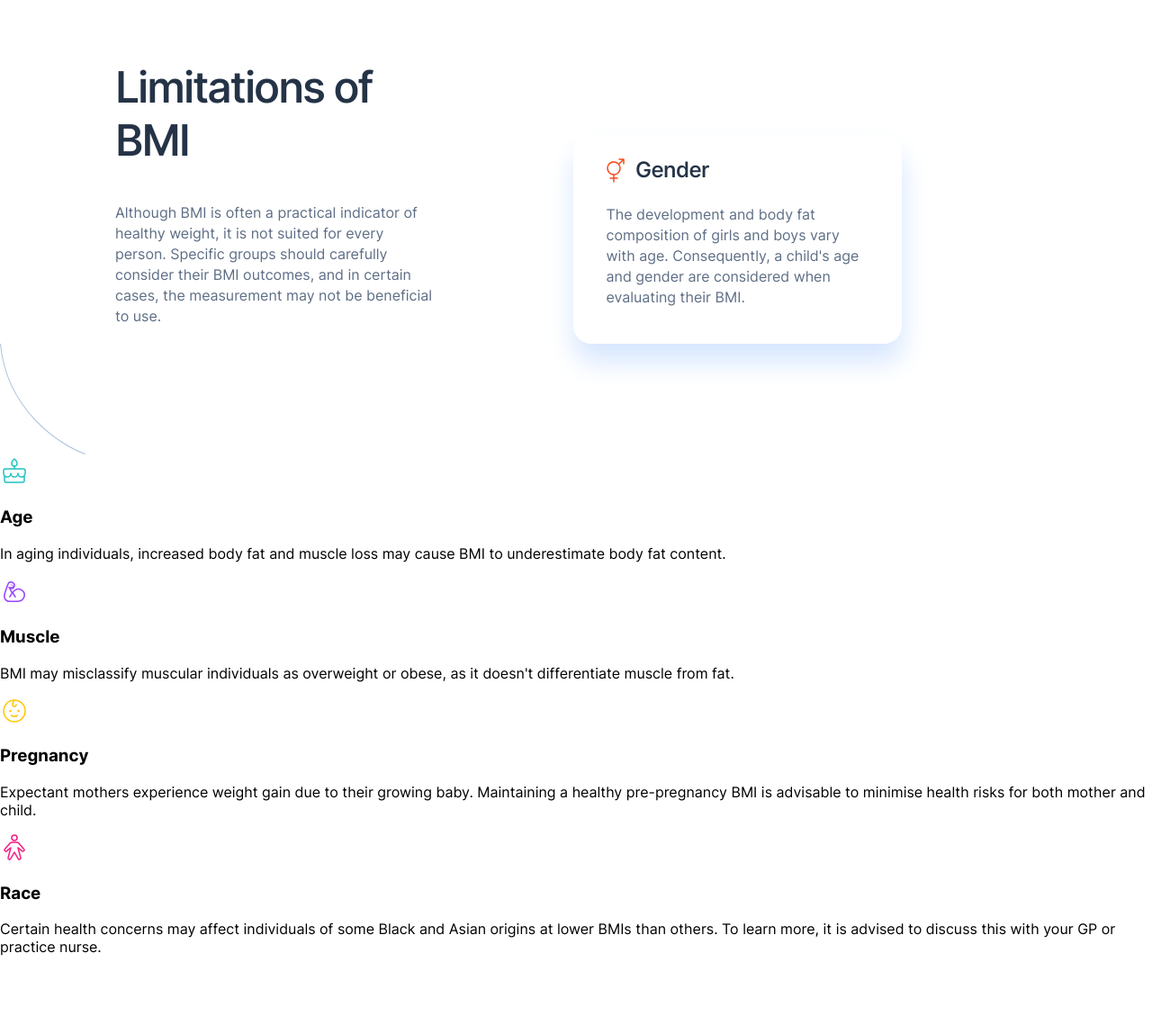
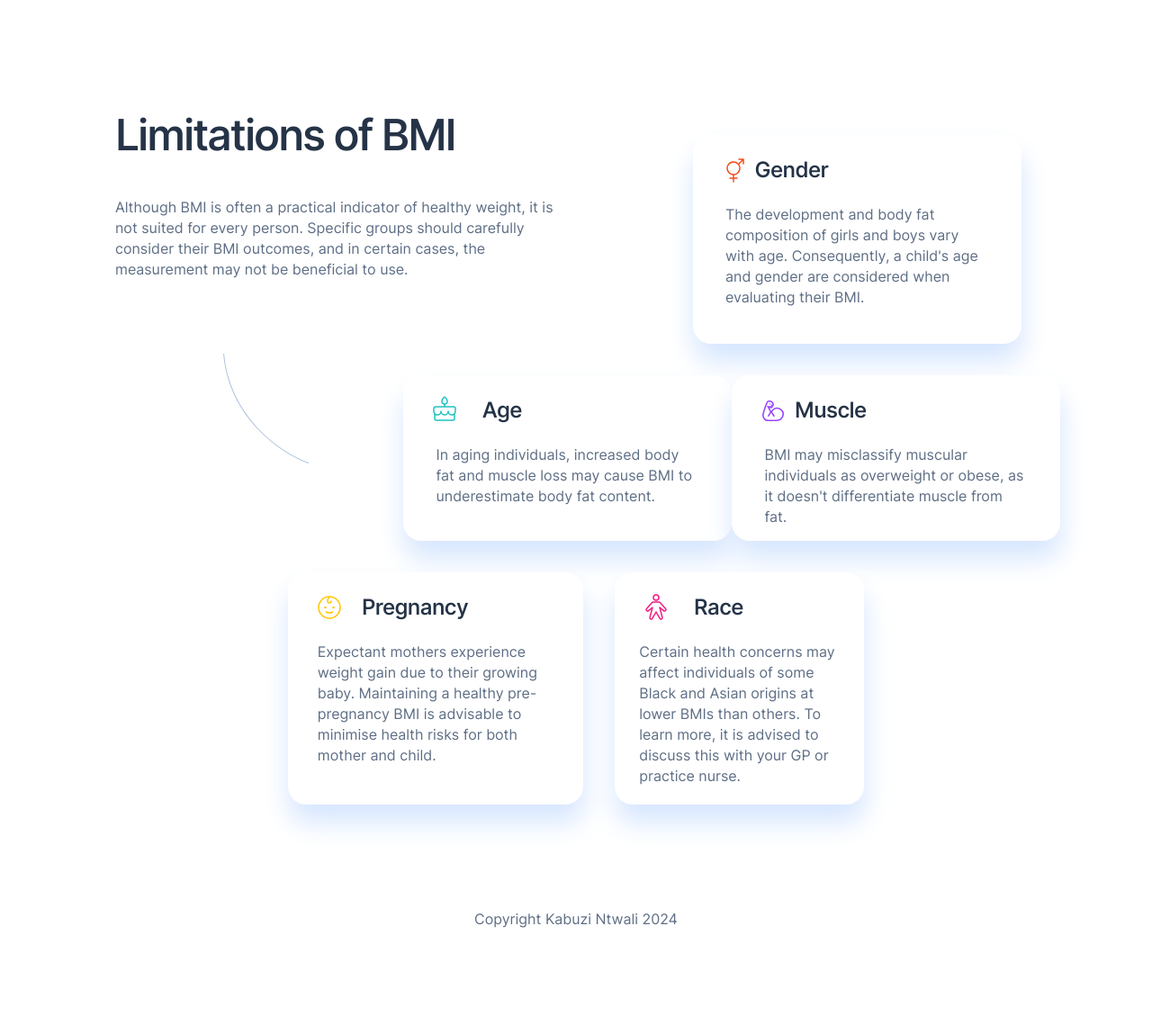
Before and after one commit to tycoonkabuzi/BodyMassCalculator, a plain HTML site: page index.html in a window 1280 px wide. Shown: the part 1904-3053 px from the top of the page at 90% size. Before the commit the page ends 2982 px from the top, so only its background shows below. Drawn offline with Linux system fonts and the light colour scheme.

Commit message:
Footer done

```diff
--- a/index.html
+++ b/index.html
@@ -153,13 +153,15 @@
         </div>
       </div>
       <div class="footer__container__age">
-        <img
-          src="/assets/images/pattern-curved-line-right.svg"
-          alt="pattern curved line right"
-        />
+        <div class="footer__container__age__image">
+          <img
+            src="/assets/images/pattern-curved-line-right.svg"
+            alt="pattern curved line right"
+          />
+        </div>
         <div class="footer__container__age__age">
           <div class="footer__container__age__age__img">
-            <div class="footer__container__age__age__box__img__title">
+            <div class="footer__container__age__age__img__title__box">
               <img src="/assets/images/icon-age.svg" />
               <h3>Age</h3>
             </div>
@@ -171,7 +173,7 @@
         </div>
         <div class="footer__container__age__muscle">
           <div class="footer__container__age__muscle__img">
-            <div class="footer__container__age__muscle__box__img__title">
+            <div class="footer__container__age__muscle__img__title__box">
               <img src="/assets/images/icon-muscle.svg" />
               <h3>Muscle</h3>
             </div>
@@ -182,11 +184,12 @@
           </div>
         </div>
       </div>
+
       <div class="footer__container__pregnancy">
         <div class="footer__container__pregnancy__pregnancy">
           <div class="footer__container__pregnancy__pregnancy__img">
             <div
-              class="footer__container__pregnancy__pregnancy__box__img__title"
+              class="footer__container__pregnancy__pregnancy__img__title__box"
             >
               <img src="/assets/images/icon-pregnancy.svg" />
               <h3>Pregnancy</h3>
@@ -200,7 +203,7 @@
         </div>
         <div class="footer__container__pregnancy__race">
           <div class="footer__container__pregnancy__race__img">
-            <div class="footer__container__pregnancy__race__box__img__title">
+            <div class="footer__container__pregnancy__race__img__title__box">
               <img src="/assets/images/icon-race.svg" />
               <h3>Race</h3>
             </div>
@@ -213,5 +216,9 @@
         </div>
       </div>
     </div>
+
+    <div class="copyright">
+      <p>Copyright Kabuzi Ntwali 2024</p>
+    </div>
   </body>
 </html>
--- /dev/null
+++ b/sass/base/_mixins.scss
@@ -0,0 +1,25 @@
+@mixin styleBox {
+  background-color: $white;
+  box-shadow: 1px 20px 30px $blueLight;
+  border-radius: 20px;
+}
+@mixin titleBox {
+  display: grid;
+  grid-template-columns: auto auto;
+  align-items: center;
+  margin-left: 30px;
+  width: 35%;
+}
+@mixin paragraphBox {
+  width: 80%;
+  margin: auto;
+  line-height: 23px;
+  padding-bottom: 20px;
+  color: $darkElectricBlue;
+}
+@mixin title {
+  color: $darkBlue;
+  letter-spacing: -0.6px;
+  font-size: 24px;
+  font-weight: 550;
+}
--- a/sass/components/_footer.scss
+++ b/sass/components/_footer.scss
@@ -2,7 +2,7 @@
   &__container {
     &__limitations {
       display: grid;
-      grid-template-columns: auto auto auto;
+      grid-template-columns: 48% auto auto;
       width: 80%;
       margin: auto;
       gap: 150px;
@@ -18,36 +18,129 @@
         }
         p {
           line-height: 23px;
+          width: 100%;
         }
       }
       &__box {
         margin-top: 150px;
         width: 365px;
         height: 232px;
-        background-color: $white;
-        box-shadow: 1px 20px 30px $blueLight;
-        border-radius: 20px;
+        @include styleBox;
         p {
-          width: 80%;
-          margin: auto;
-          line-height: 23px;
+          @include paragraphBox;
         }
         &__img {
           &__title {
-            display: grid;
-            grid-template-columns: auto auto;
-            align-items: center;
-            margin-left: 30px;
-            width: 35%;
+            @include titleBox;
             h3 {
-              color: $darkBlue;
-              letter-spacing: -0.6px;
-              font-size: 24px;
-              font-weight: 550;
+              @include title;
             }
           }
         }
       }
     }
+    &__age {
+      padding-top: 35px;
+      display: grid;
+      grid-template-columns: auto auto auto;
+      align-items: center;
+
+      gap: -60px;
+      width: 57%;
+      margin-left: 35%;
+      &__image {
+        img {
+          margin-left: -200px;
+          margin-top: -150px;
+        }
+      }
+      &__age {
+        &__img {
+          @include styleBox;
+          width: 365px;
+          height: 184px;
+          &__title {
+            &__box {
+              @include titleBox;
+              h3 {
+                @include title;
+              }
+            }
+          }
+        }
+        p {
+          @include paragraphBox;
+        }
+      }
+
+      &__muscle {
+        &__img {
+          @include styleBox;
+          width: 365px;
+          height: 184px;
+
+          &__title {
+            &__box {
+              @include titleBox;
+              h3 {
+                @include title;
+              }
+            }
+          }
+        }
+        p {
+          @include paragraphBox;
+        }
+      }
+    }
+
+    &__pregnancy {
+      padding-bottom: 100px;
+      display: grid;
+      grid-template-columns: auto auto;
+      width: 50%;
+      margin: auto;
+      padding-top: 35px;
+      gap: 35px;
+      &__pregnancy {
+        @include styleBox;
+        &__img {
+          &__title {
+            &__box {
+              @include titleBox;
+              width: 190px;
+              h3 {
+                @include title;
+              }
+            }
+          }
+        }
+        p {
+          @include paragraphBox;
+        }
+      }
+      &__race {
+        @include styleBox;
+        &__img {
+          &__title {
+            &__box {
+              @include titleBox;
+              width: 140px;
+              h3 {
+                @include title;
+              }
+            }
+          }
+        }
+        p {
+          @include paragraphBox;
+        }
+      }
+    }
   }
 }
+.copyright {
+  @include paragraphBox;
+  text-align: center;
+  padding-bottom: 100px;
+}
--- a/sass/components/_header.scss
+++ b/sass/components/_header.scss
@@ -40,11 +40,9 @@
       margin-top: 150px;
       width: 564px;
       height: 484px;
-      background-color: $white;
-      box-shadow: 1px 20px 30px $blueLight;
-      border-radius: 20px;
+
       padding-left: 40px;
-
+      @include styleBox;
       &__button {
         margin-bottom: 40px;
         display: grid;
--- a/sass/main.scss
+++ b/sass/main.scss
@@ -1,5 +1,6 @@
 @import "base/fonts";
 @import "base/colors";
+@import "base/mixins";
 @import "base/reset";
 @import "base/buttons";
 @import "components/header";
```
Also changed, not shown: sass/main.css, 1 other file.
